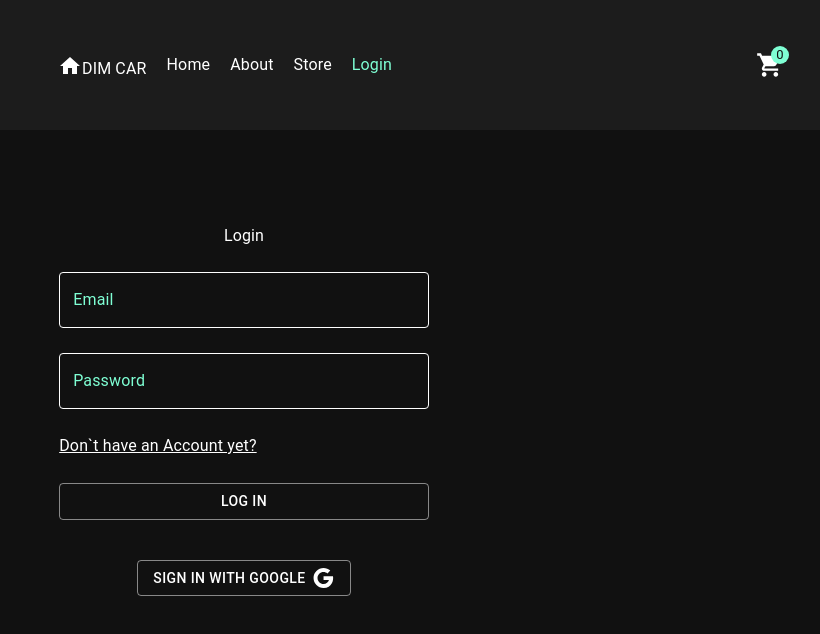
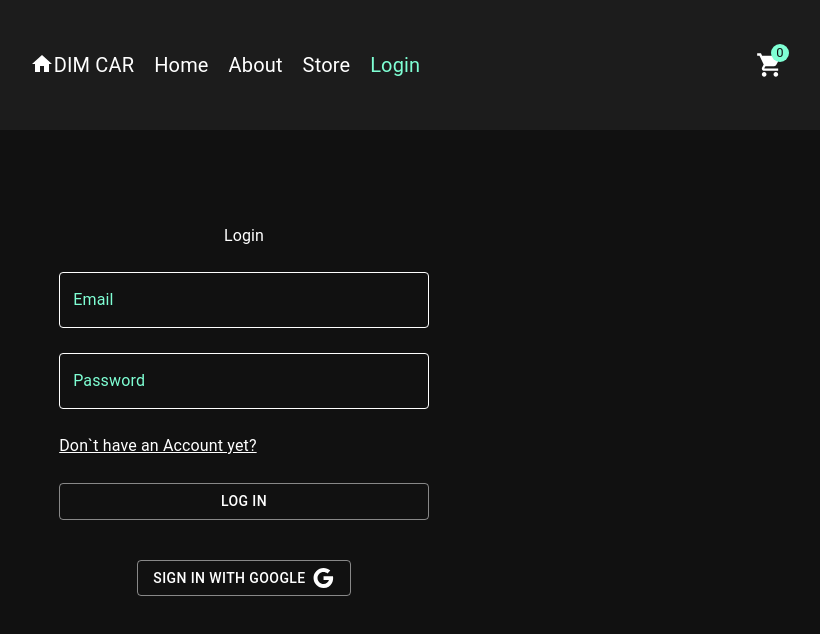
Before and after one commit to D1mkadon/CarWeb, a Next.js app: page /login in a window 1280 px wide. Shown: the top 634 px of the page, without its empty margins (396-1216 px from the left). Built offline with nearby package versions, Linux system fonts and the light colour scheme; no server answers.

Commit message:
styling header

```diff
--- a/src/components/layout/header/Welcome/Welcome.module.scss
+++ b/src/components/layout/header/Welcome/Welcome.module.scss
@@ -1,16 +1,18 @@
 .welcDiv {
   display: flex;
   gap: 10px;
-  // line-height: 72px;
+  line-height: 72px;
   position: relative;
   left: 10%;
+  font-size: 20px;
   text-align: center;
   align-items: center;
 
   a {
     color: #fff;
-    // line-height: 72px;
+    line-height: 72px;
     margin: 0 10px;
+    font-size: 20px;
     transition: color 0.4s ease-in-out;
     padding: 20px 0;
     &:hover,
--- a/src/components/layout/header/header.module.scss
+++ b/src/components/layout/header/header.module.scss
@@ -13,6 +13,8 @@
   a {
     color: #fff;
     margin: 0 10px;
+    font-size: 20px;
+    line-height: 72px;
     transition: color 0.4s ease-in-out;
     padding: 20px 0;
     &:hover,
@@ -41,7 +43,6 @@
 .shadow {
   box-shadow: 1px 1px 14px 1px aquamarine;
   height: 72px;
-  /* max-height: 72px; */
 }
 .cartBlock {
   color: #fff;
```
